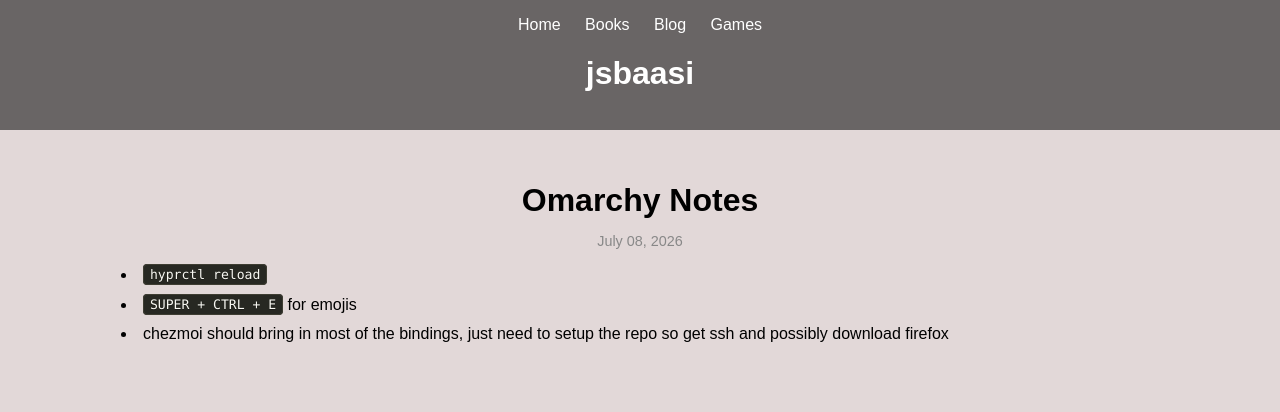
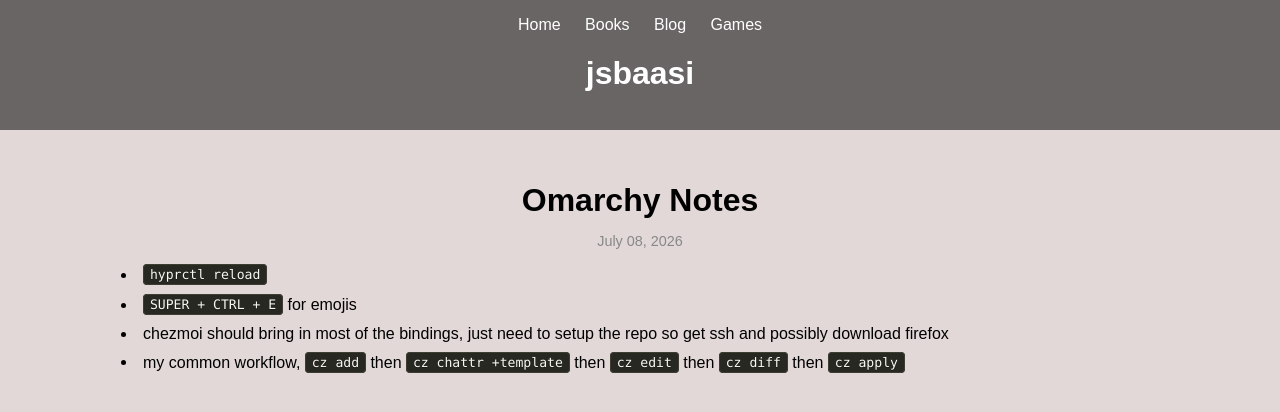
Before and after one commit to jsbaasi/jsbaasi.github.io, a Jekyll site: the page built from _posts/2026-07-08-omarchy-notes.md, in a window 1280 px wide. Shown: the top 412 px of the page. Built offline with Jekyll 4.4.1, drawn with Linux system fonts in a browser that asks for light colours.

Commit message:
vault backup: 2026-07-08 21:32:02

```diff
--- a/_posts/2026-07-08-omarchy-notes.md
+++ b/_posts/2026-07-08-omarchy-notes.md
@@ -8,3 +8,4 @@ permalink: /omarchy-notes/
 - `hyprctl reload`
 - `SUPER + CTRL + E` for emojis
 - chezmoi should bring in most of the bindings, just need to setup the repo so get ssh and possibly download firefox
+- my common workflow, `cz add` then `cz chattr +template` then `cz edit` then `cz diff` then `cz apply`
```
